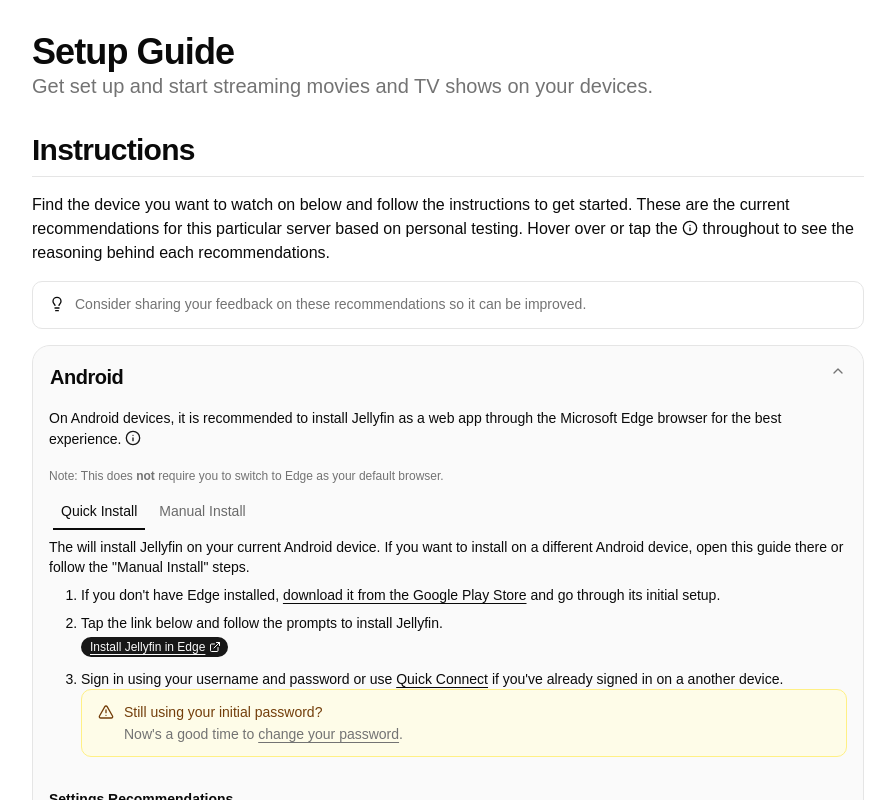
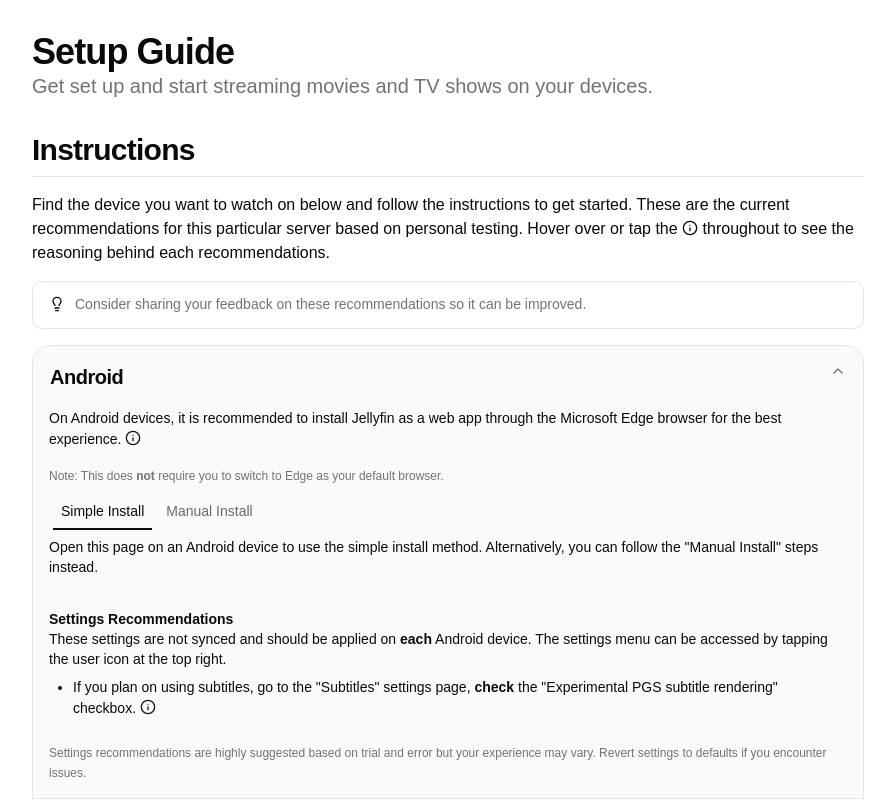
Before and after one commit to MrCapitalQ/SiteQ, a React (Vite) app: page /jellyfin/setup in a window 1280 px wide. Both pictures are taken after a click on the button "Android". Shown: the top 800 px of the page, without its empty margins (192-1087 px from the left). Built offline with nearby package versions, Linux system fonts and the light colour scheme.

Commit message:
Improve simple install based on platform detection.

```diff
--- a/src/components/jellyfin/install-link-badge.tsx
+++ b/src/components/jellyfin/install-link-badge.tsx
@@ -1,17 +1,19 @@
-import { useDetectPlatform } from "@/hooks/use-detect-platform"
+import { useDetectEdge } from "@/hooks/use-detect-edge"
 import { ExternalLinkIcon } from "lucide-react"
 import { Link } from "react-router-dom"
-import { Badge } from "../ui/badge"
+import { Button } from "../ui/button"
 
 export function InstallLinkBadge() {
   const url = 'https://jellyfin.mr-q.me/web/install.html'
-  const platform = useDetectPlatform();
+  const isEdge = useDetectEdge();
 
   return (
-    <Badge className="my-1" render={
-      platform.isEdge
-        ? <Link to={url} target="_blank">Install Jellyfin <ExternalLinkIcon data-icon="inline-end" /></Link>
-        : <Link to={`microsoft-edge:${url}`} target="_blank">Install Jellyfin in Edge <ExternalLinkIcon data-icon="inline-end" /></Link>
-    } />
+    <>
+      <Button nativeButton={false} render={
+        isEdge
+          ? <Link to={url} target="_blank">Install Jellyfin <ExternalLinkIcon data-icon="inline-end" /></Link>
+          : <Link to={`microsoft-edge:${url}`} target="_blank">Install Jellyfin in Edge <ExternalLinkIcon data-icon="inline-end" /></Link>
+      } />
+    </>
   )
 }
--- a/src/components/jellyfin/setup.tsx
+++ b/src/components/jellyfin/setup.tsx
@@ -1,3 +1,4 @@
+import { useDetectEdge } from "@/hooks/use-detect-edge";
 import { useDetectPlatform } from "@/hooks/use-detect-platform";
 import { AlertTriangleIcon, InfoIcon, LightbulbIcon } from "lucide-react";
 import type { ReactNode } from "react";
@@ -12,6 +13,7 @@ import { InstallLinkBadge } from "./install-link-badge";
 import { ServerLinkBadge } from "./server-link-badge";
 
 const platform = useDetectPlatform();
+const isEdge = useDetectEdge();
 
 export function JellyfinSetup() {
   return (
@@ -44,9 +46,9 @@ export function JellyfinSetup() {
           <AccordionItem value="android">
             <AccordionTrigger><h4>Android</h4></AccordionTrigger>
             <AccordionContent>
-              <div className="text-pretty">
-                <p>On Android devices, it is recommended to install Jellyfin as a web app through the Microsoft Edge
-                  browser for the best experience.
+              <p className="text-pretty">
+                On Android devices, it is recommended to install Jellyfin as a web app through the Microsoft Edge
+                browser for the best experience.{" "}
 
                 <InfoHint>
                   <div>
@@ -55,40 +57,50 @@ export function JellyfinSetup() {
                   </div>
                   <div>
                     Edge is the recommended browser because it can play more media formats directly compared to other
-                      browsers like Chrome and Firefox. This avoids the need for "transcoding" where it can strain
-                      the server and lead to playback issues like loss of HDR.
+                    browsers like Chrome and Firefox. This avoids the need for "transcoding" where it can strain the
+                    server and lead to playback issues like loss of HDR.
                   </div>
                 </InfoHint>
               </p>
 
+              {
+                !isEdge &&
                 <small className="muted">
                   Note: This does <b>not</b> require you to switch to Edge as your default browser.
                 </small>
+              }
+
+              <Tabs defaultValue="simple" className="mt-2">
+                <TabsList variant="line">
+                  <TabsTrigger value="simple">Simple Install</TabsTrigger>
+                  <TabsTrigger value="manual">Manual Install</TabsTrigger>
+                </TabsList>
+                <TabsContent value="simple">
+                  {
+                    platform == 'Android'
+                      ? <>
+                        This method will install Jellyfin on your current Android device. For a different Android
+                        device, go to this page on that device or follow the "Manual Install" steps.
+
+                        <ol className="list-decimal ml-8 mt-2 space-y-2">
+                          <li>
+                            <div>
+                              {
+                                isEdge
+                                  ? <>
+                                    Tap the link below and follow the prompts to install Jellyfin.
+                                  </>
+                                  : <>
+                                    Make sure{" "}
+                                    <Link to="https://play.google.com/store/apps/details?id=com.microsoft.emmx">
+                                      Edge installed from the Google Play Store
+                                    </Link>
+                                    {" "} and go through its initial setup. Then tap the link below, allow it to be
+                                    opened in Edge, and follow the prompts to install Jellyfin.
+                                  </>
+                              }
                             </div>
 
-              <Tabs defaultValue="quick" className="mt-2">
-                <TabsList variant="line">
-                  <TabsTrigger value="quick">Quick Install</TabsTrigger>
-                  <TabsTrigger value="manual">Manual Install</TabsTrigger>
-                </TabsList>
-                <TabsContent value="quick">
-                  The will install Jellyfin on your current Android device. If you want to install on a different
-                  Android device, open this guide there or follow the "Manual Install" steps.
-
-                  <ol className="list-decimal ml-8 mt-2 space-y-2">
-
-                    {
-                      !platform.isEdge &&
-                      <li className="text-pretty">If you don't have Edge installed,{" "}
-                        <Link to="https://play.google.com/store/apps/details?id=com.microsoft.emmx">
-                          download it from the Google Play Store
-                        </Link>
-                        {" "} and go through its initial setup.
-                      </li>
-                    }
-
-                    <li>
-                      <div>Tap the link below and follow the prompts to install Jellyfin.</div>
                             <InstallLinkBadge />
                           </li>
                           <li>
@@ -99,6 +111,13 @@ export function JellyfinSetup() {
                             <ChangePasswordWarning />
                           </li>
                         </ol>
+                      </>
+                      : <>
+                        Open this page on an Android device to use the simple install method. Alternatively, you can
+                        follow the "Manual Install" steps instead.
+                      </>
+                  }
+
                 </TabsContent>
                 <TabsContent value="manual">
                   <ol className="list-decimal ml-8 space-y-2">
@@ -136,7 +155,7 @@ export function JellyfinSetup() {
               <ul className="mt-0">
                 <li className="text-pretty">
                   If you plan on using subtitles, go to the "Subtitles" settings page, <b>check</b> the "Experimental
-                  PGS subtitle rendering" checkbox.
+                  PGS subtitle rendering" checkbox.{" "}
 
                   <InfoHint>
                     This allows displaying subtitles in PGS format without losing HDR or Dolby Vision and reduces
@@ -148,7 +167,7 @@ export function JellyfinSetup() {
               <RecommendedSettingsDisclaimer />
             </AccordionContent>
           </AccordionItem>
-          <AccordionItem value="iOS">
+          <AccordionItem value="ios">
             <AccordionTrigger><h4>iPhone or iPad</h4></AccordionTrigger>
             <AccordionContent>
               On iPhone and iPad, there are currently no specific recommendations. However, the official Jellyfin app
@@ -176,7 +195,7 @@ export function JellyfinSetup() {
               premium version for features like 4K and HDR playback.
             </AccordionContent>
           </AccordionItem>
-          <AccordionItem value="webOS">
+          <AccordionItem value="web-os">
             <AccordionTrigger><h4>LG TV with WebOS</h4></AccordionTrigger>
             <AccordionContent>
               The official Jellyfin app is recommended on LG TVs with WebOS.
@@ -200,7 +219,7 @@ export function JellyfinSetup() {
               <ul className="mt-0">
                 <li className="text-pretty">
                   Go to the "Playback" settings page and in the "Advanced" section, <b>check</b> the "Prefer fMP4-HLS
-                  Media Container" checkbox.
+                  Media Container" checkbox.{" "}
 
                   <InfoHint>
                     This fixes a black screen being display during playback and is required for proper streaming of
@@ -209,7 +228,7 @@ export function JellyfinSetup() {
                 </li>
                 <li className="text-pretty">
                   If you plan on using subtitles, go to the "Subtitles" settings page, <b>check</b> the "Experimental
-                  PGS subtitle rendering" checkbox.
+                  PGS subtitle rendering" checkbox.{" "}
 
                   <InfoHint>
                     This allows displaying subtitles in PGS format without losing HDR or Dolby Vision and reduces
@@ -226,7 +245,7 @@ export function JellyfinSetup() {
             <AccordionContent>
               <div className="text-pretty">
                 On Google TV devices or devices based on Google TV like some Amazon Fire TV, it is recommended to
-                access Jellyfin using the third-party Wholphin app for the best experience.
+                access Jellyfin using the third-party Wholphin app for the best experience.{" "}
 
                 <InfoHint>
                   On these platforms, Wholphin has become the main recommendation in the Jellyfin community. At the
@@ -262,7 +281,7 @@ export function JellyfinSetup() {
                   <ul className="my-0">
                     <li className="text-pretty">
                       <b>Disable</b> the "Always downmix to stereo" toggle and <b>enable</b> the "Device supports
-                      AC3/Dolby Digital" toggle.
+                      AC3/Dolby Digital" toggle.{" "}
 
                       <InfoHint>
                         This is a workaround for a bug on some devices that can cause a loss of HDR and Dolby Vision if
@@ -272,7 +291,7 @@ export function JellyfinSetup() {
                     </li>
                     <li className="text-pretty">
                       If you plan on using subtitles, <b>enable</b> both the "Direct play AAS subtitles" and "Direct
-                      play PGS subtitles" toggles.
+                      play PGS subtitles" toggles.{" "}
 
                       <InfoHint>
                         This allows displaying subtitles in ASS and PGS formats without losing HDR or Dolby Vision and
@@ -305,7 +324,7 @@ export function JellyfinSetup() {
               </ol>
             </AccordionContent>
           </AccordionItem>
-          <AccordionItem value="appleTV">
+          <AccordionItem value="apple-tv">
             <AccordionTrigger><h4>Apple TV</h4></AccordionTrigger>
             <AccordionContent>
               On Apple TV, the official Swiftfin app is available but is problematic according the Jellyfin community.
@@ -317,8 +336,8 @@ export function JellyfinSetup() {
             <AccordionTrigger><h4>Windows</h4></AccordionTrigger>
             <AccordionContent>
               <p className="text-pretty">
-                On Windows devices, it is recommended to access Jellyfin through the Microsoft Edge browser for the
-                best experience.
+                On Windows devices, it is recommended to install Jellyfin as a web app through the Microsoft Edge
+                browser for the best experience.{" "}
 
                 <InfoHint>
                   <div>
@@ -333,18 +352,24 @@ export function JellyfinSetup() {
                 </InfoHint>
               </p>
 
+              {
+                !isEdge &&
                 <small className="muted">
                   Note: This does <b>not</b> require you to switch to Edge as your default browser.
                 </small>
+              }
 
-              <Tabs defaultValue="quick" className="mt-2">
+              <Tabs defaultValue="simple" className="mt-2">
                 <TabsList variant="line">
-                  <TabsTrigger value="quick">Quick Install</TabsTrigger>
+                  <TabsTrigger value="simple">Simple Install</TabsTrigger>
                   <TabsTrigger value="manual">Manual Install</TabsTrigger>
                 </TabsList>
-                <TabsContent value="quick">
-                  This will install Jellyfin on your current Windows device. If you want to install on a different
-                  Windows device, open this guide there or follow the "Manual Install" steps.
+                <TabsContent value="simple">
+                  {
+                    platform == 'Windows'
+                      ? <>
+                        This method will install Jellyfin on your current Windows device. For a different Windows
+                        device, go to this page on that device or follow the "Manual Install" steps.
 
                         <ol className="list-decimal ml-8 mt-2 space-y-2">
                           <li>
@@ -359,6 +384,12 @@ export function JellyfinSetup() {
                             <ChangePasswordWarning />
                           </li>
                         </ol>
+                      </>
+                      : <>
+                        Open this page on a Windows device to use the simple install method. Alternatively, you can
+                        follow the "Manual Install" steps instead.
+                      </>
+                  }
                 </TabsContent>
                 <TabsContent value="manual">
                   <ol className="list-decimal ml-8 space-y-2">
@@ -387,7 +418,7 @@ export function JellyfinSetup() {
             <AccordionContent>
               <p className="text-pretty">
                 On MacOS devices, there are currently no specific recommendations. However, Jellyfin can be accessed
-                using the Safari browser.
+                using the Safari browser.{" "}
 
                 <InfoHint>
                   <div>
@@ -445,7 +476,7 @@ function InfoHint({ children }: { children: ReactNode }) {
   return (
     <Popover >
       <PopoverTrigger openOnHover={true} render={
-        <Button variant={"link"} size={'icon-sm'} className="h-4 w-6 translate-y-1/8">
+        <Button variant={"link"} size={'icon-sm'} className="size-4 translate-y-1/8">
           <InfoIcon />
         </Button>
       } />
--- /dev/null
+++ b/src/hooks/use-detect-edge.ts
@@ -0,0 +1,11 @@
+/// <reference types="user-agent-data-types" />
+
+export function useDetectEdge(): boolean {
+  const userAgentData = navigator.userAgentData;
+  for (const brandVersionPair of userAgentData?.brands ?? []) {
+    if (brandVersionPair.brand == "Microsoft Edge") {
+      return true;
+    }
+  }
+  return false;
+}
--- a/src/hooks/use-detect-platform.ts
+++ b/src/hooks/use-detect-platform.ts
@@ -1,13 +1,19 @@
 /// <reference types="user-agent-data-types" />
 
-export function useDetectPlatform(): { isEdge: boolean, platform?: string } {
-  let isEdge = false;
-  const userAgentData = navigator.userAgentData;
-  for (const brandVersionPair of userAgentData?.brands ?? []) {
-    if (brandVersionPair.brand == "Microsoft Edge") {
-      isEdge = true;
-      break;
-    }
+export function useDetectPlatform(): string {
+  if (navigator.userAgentData) {
+    return navigator.userAgentData.platform || 'Unknown';
+  } else if (navigator.userAgent) {
+    const userAgent = navigator.userAgent.toLowerCase();
+
+    if (userAgent.includes('win')) return 'Windows';
+    if (userAgent.includes('mac')) return 'macOS';
+    if (userAgent.includes('linux')) return 'Linux';
+    if (/android/.test(userAgent)) return 'Android';
+    if (/iphone|ipad|ipod/.test(userAgent)) return 'iOS';
+
+    return 'Unknown';
   }
-  return { isEdge: isEdge, platform: userAgentData?.platform };
+
+  return 'Unknown';
 }
```
Lines whose indentation alone changed are shown as unchanged.
